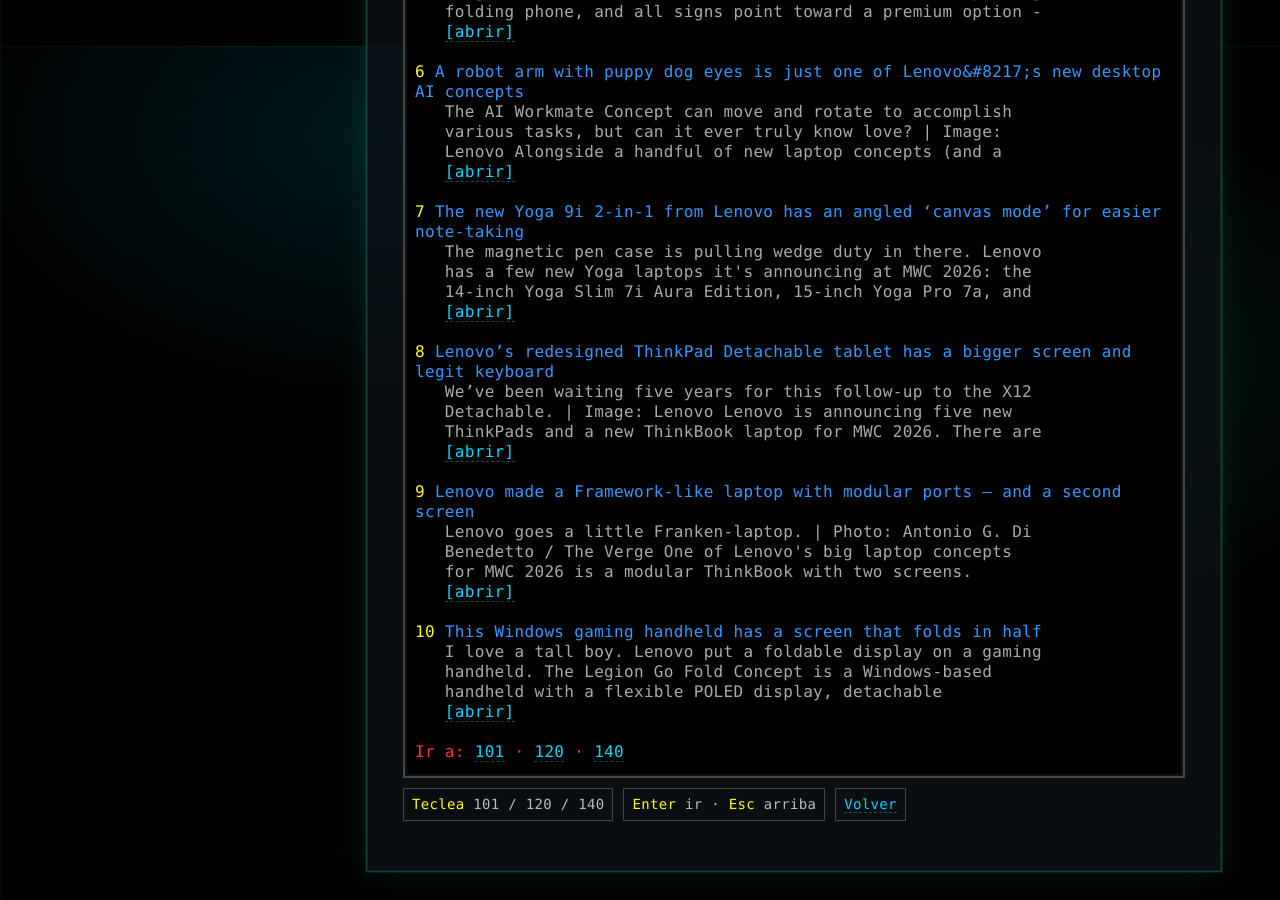
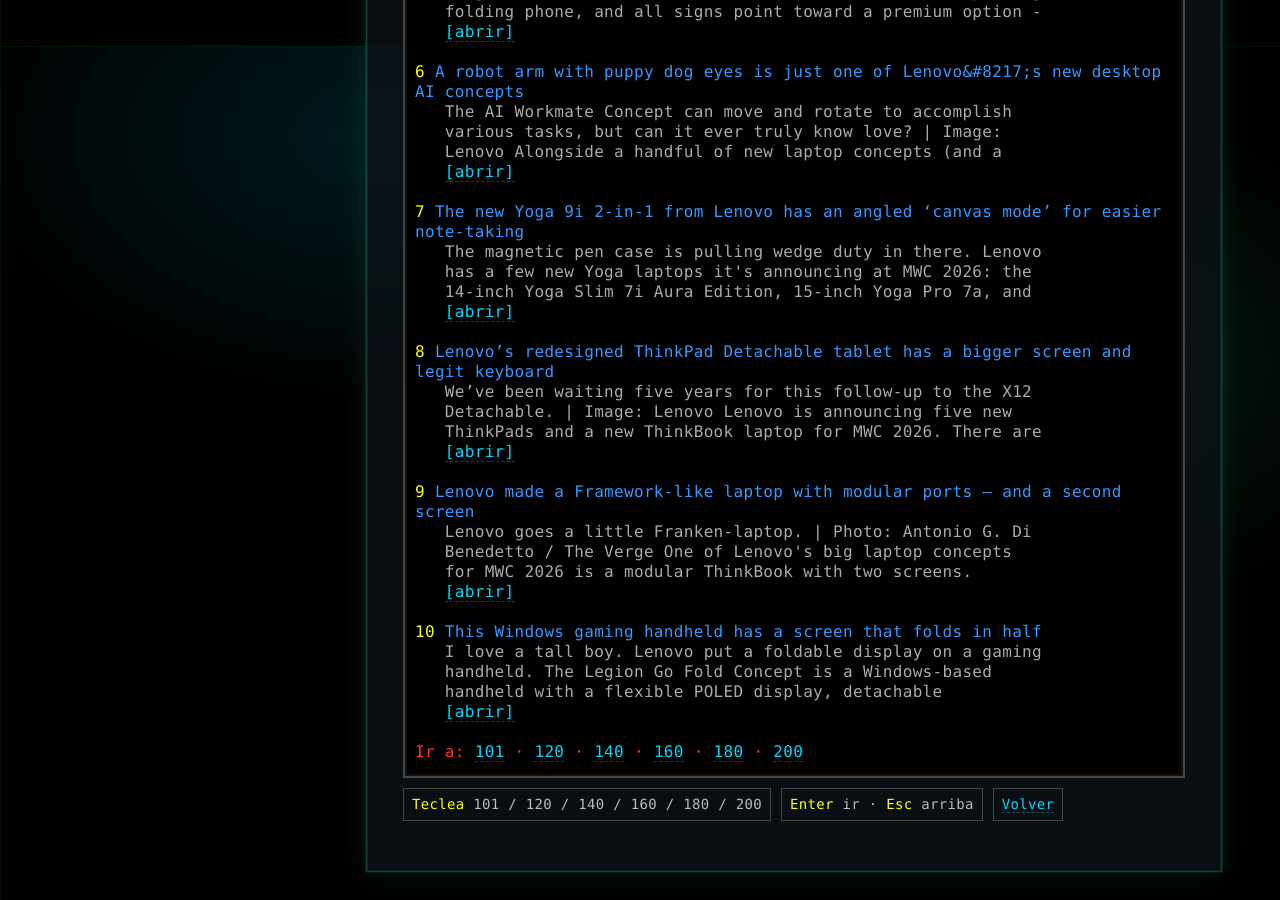
Before and after one commit to guardovich/guardovich.github.io, a Jekyll site: the page built from teletexto.html, in a window 1280 px wide and 900 px high, scrolled down 854 px. Built offline with Jekyll 4.4.1, drawn with Linux system fonts in a browser that asks for light colours.

Commit message:
Update teletexto.html

```diff
--- a/teletexto.html
+++ b/teletexto.html
@@ -24,7 +24,7 @@
 <div class="ttx">
   <div class="bar">
     <div>TELETEXTO <b>AI</b> // PÁG <span class="y" id="pnum">101</span></div>
-    <div><span class="g">DOM</span> <span class="muted" id="date">--/--/----</span>  <span class="c" id="clock">--:--</span></div>
+    <div><span class="g" id="dow">---</span> <span class="muted" id="date">--/--/----</span>  <span class="c" id="clock">--:--</span></div>
   </div>
 
   <div class="screen" id="screen">
@@ -32,7 +32,7 @@
   </div>
 
   <div class="foot">
-    <div class="pill"><span class="y">Teclea</span> 101 / 120 / 140</div>
+    <div class="pill"><span class="y">Teclea</span> 101 / 120 / 140 / 160 / 180 / 200</div>
     <div class="pill"><span class="y">Enter</span> ir · <span class="y">Esc</span> arriba</div>
     <div class="pill"><a href="/">Volver</a></div>
   </div>
@@ -85,7 +88,7 @@
     const block = data.pages?.[pageKey];
     if(!block){
       screen.innerHTML = `<div class="line r">Página ${page} no disponible</div>
-                          <div class="line">Teclea 101 / 120 / 140</div>`;
+                          <div class="line">Teclea 101 / 120 / 140 / 160 / 180 / 200</div>`;
       return;
     }
 
@@ -103,16 +106,14 @@
       const desc = stripHtml(it.summary || it.description || "");
       const link = it.link || "#";
 
-      // Línea de título (con enlace)
       out.push(`<div class="line"><span class="y">${n}</span> <span class="b">${escapeHtml(title)}</span></div>`);
-      // Resumen (2–3 líneas aprox)
       const descLines = wrap(desc, 60).slice(0, 3);
       descLines.forEach(l => out.push(`<div class="line muted">   ${escapeHtml(l)}</div>`));
       out.push(`<div class="line">   <a href="${escapeAttr(link)}" target="_blank" rel="noopener">[abrir]</a></div>`);
       out.push(`<div class="line"> </div>`);
     });
 
-    out.push(`<div class="line r">Ir a: <a href="#" onclick="goto(101);return false;">101</a> · <a href="#" onclick="goto(120);return false;">120</a> · <a href="#" onclick="goto(140);return false;">140</a></div>`);
+    out.push(`<div class="line r">Ir a: <a href="#" onclick="goto(101);return false;">101</a> · <a href="#" onclick="goto(120);return false;">120</a> · <a href="#" onclick="goto(140);return false;">140</a> · <a href="#" onclick="goto(160);return false;">160</a> · <a href="#" onclick="goto(180);return false;">180</a> · <a href="#" onclick="goto(200);return false;">200</a></div>`);
 
     screen.innerHTML = out.join("");
     scrollTo({top:0, behavior:"smooth"});
```
Also changed, not shown: other parts of teletexto.html (+3 -1 lines).
